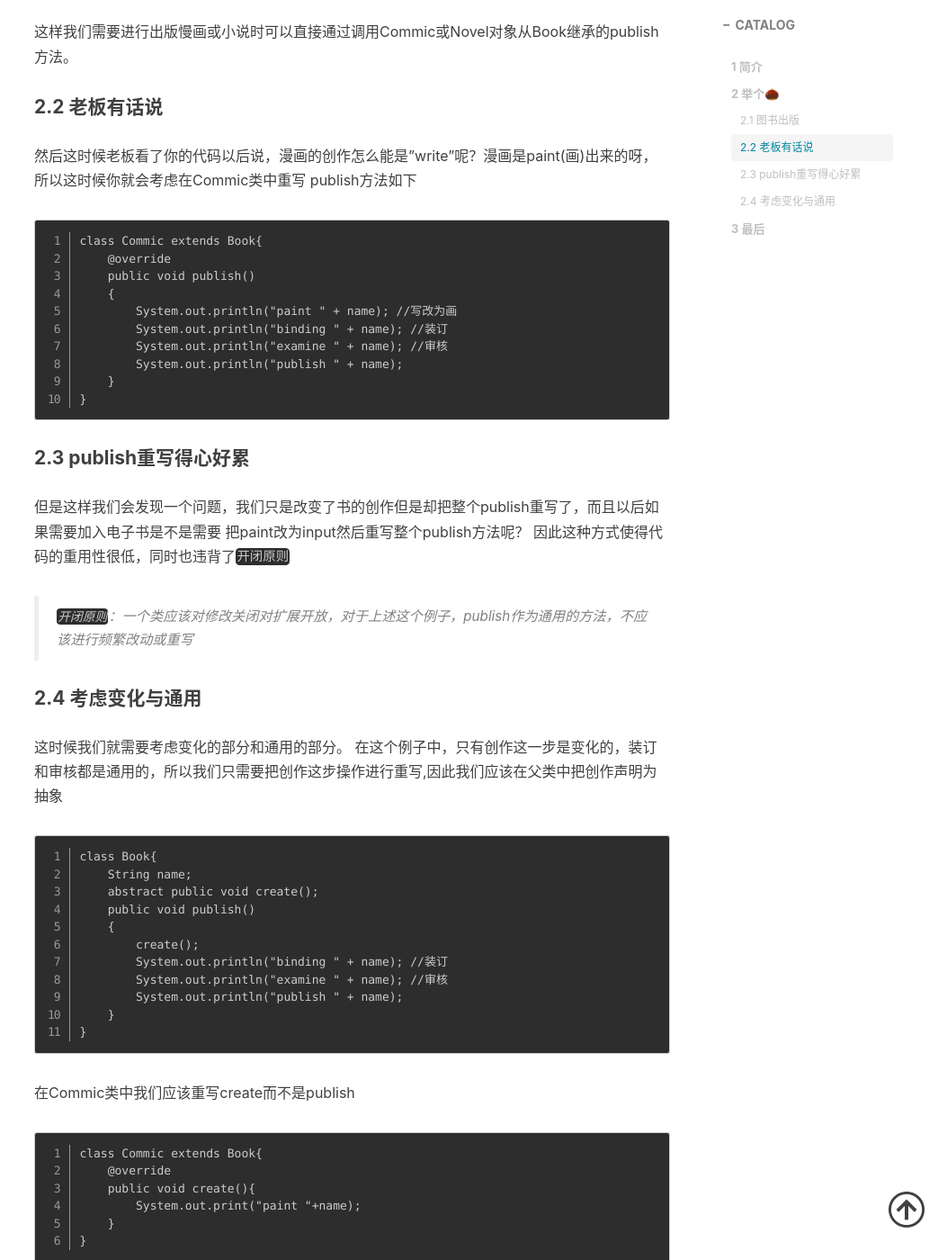
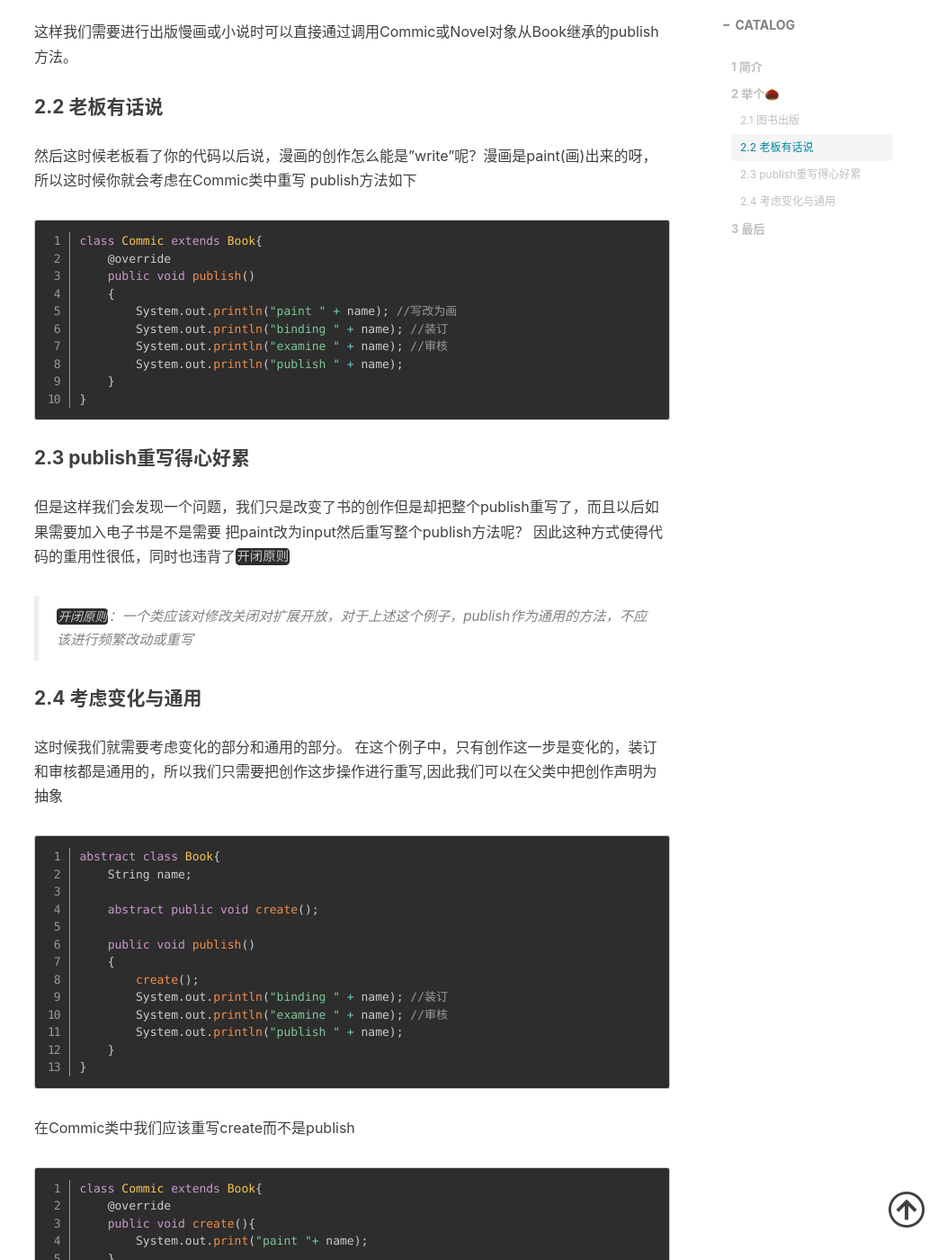
Before and after one commit to lhbasura/lhbasura.github.io, a Jekyll site: the page built from _posts/2019/1/2019-01-22-template_function.md, in a window 1280 px wide and 1400 px high, scrolled down 1525 px. Shown: the whole window at 90% size, without its empty margins (227-1280 px from the left). Built offline with Jekyll 4.4.1, drawn with Linux system fonts in a browser that asks for light colours; comment, search, counter and statistics services are not loaded; some of the changed text lies outside the part shown.

Commit message:
整理格式

````diff
--- a/_posts/2019/1/2019-01-22-template_function.md
+++ b/_posts/2019/1/2019-01-22-template_function.md
@@ -16,8 +16,10 @@
 ## 2 举个🌰
 #### 2.1 图书出版
 书的出版我们可以认为需要经过创作、装订、审核等过程，这个可以称为`步骤`下面我们用一个Book类来进行描述
-```
-Class Book{
+
+{% highlight java lineanchors %}
+
+class Book{
     String name;
 
     public void publish()
@@ -28,23 +30,25 @@
         System.out.println("publish " + name);
     }
 }
-```
+{% endhighlight %}
 我们在使用时，调用Book对象的publish方法即可以完成书的出版，但是我们知道书也可以有很多种类，比如漫画、小说，我们可以认为
 它们是Book的子类就像下面这样
-```
+
+{% highlight java lineanchors %}
 class Commic extends Book{
 
 }
 class Novel extends Book{
 
 }
-```
+{% endhighlight %}
 这样我们需要进行出版慢画或小说时可以直接通过调用Commic或Novel对象从Book继承的publish方法。
 
 #### 2.2 老板有话说
 然后这时候老板看了你的代码以后说，漫画的创作怎么能是"write"呢？漫画是paint(画)出来的呀，所以这时候你就会考虑在Commic类中重写
 publish方法如下
-```
+
+{% highlight java lineanchors %}
 class Commic extends Book{
     @override
     public void publish()
@@ -55,7 +59,8 @@
         System.out.println("publish " + name);
     }
 }
-```
+{% endhighlight %}
+
 #### 2.3 publish重写得心好累
 但是这样我们会发现一个问题，我们只是改变了书的创作但是却把整个publish重写了，而且以后如果需要加入电子书是不是需要
 把paint改为input然后重写整个publish方法呢？
@@ -64,11 +69,14 @@
 
 #### 2.4 考虑变化与通用
 这时候我们就需要考虑变化的部分和通用的部分。
-在这个例子中，只有创作这一步是变化的，装订和审核都是通用的，所以我们只需要把创作这步操作进行重写,因此我们应该在父类中把创作声明为抽象
-```
-class Book{
+在这个例子中，只有创作这一步是变化的，装订和审核都是通用的，所以我们只需要把创作这步操作进行重写,因此我们可以在父类中把创作声明为抽象
+
+{% highlight java lineanchors %}
+abstract class Book{
     String name;
+
     abstract public void create();
+
     public void publish()
     {
         create();
@@ -77,26 +85,30 @@
         System.out.println("publish " + name);
     }
 }
-```
+{% endhighlight %}
+
 在Commic类中我们应该重写create而不是publish
-```
+
+{% highlight java lineanchors %}
 class Commic extends Book{
     @override
     public void create(){
-        System.out.print("paint "+name);
+        System.out.print("paint "+ name);
     }
 }
-```
+{% endhighlight %}
+
 此时我们扩展了create并没有改变publish，但是我们还是可以调用Commic的publish方法完成出版操作。
 
 ## 3 最后
 最后老板说，最近市场上出来了一批录音的书，我需要你完成出版，这时你可以非常轻松的说，没问题，很快搞定！！！😁
-```
+
+{% highlight java lineanchors %}
 class VoiceBook extends Book{
     @override
     public void create()
     {
-        System.out.print("record "+name);
+        System.out.print("record "+ name);
     }
 }
-```
+{% endhighlight %}
````
